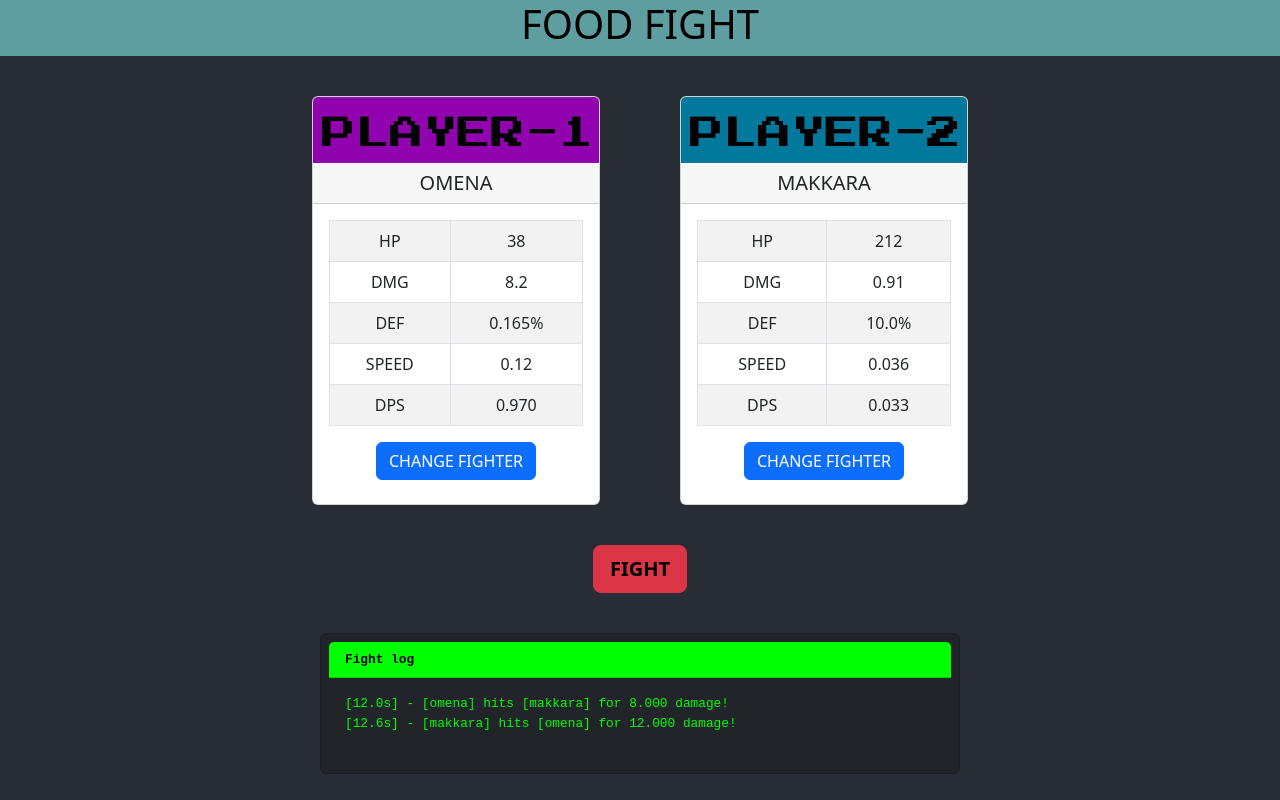
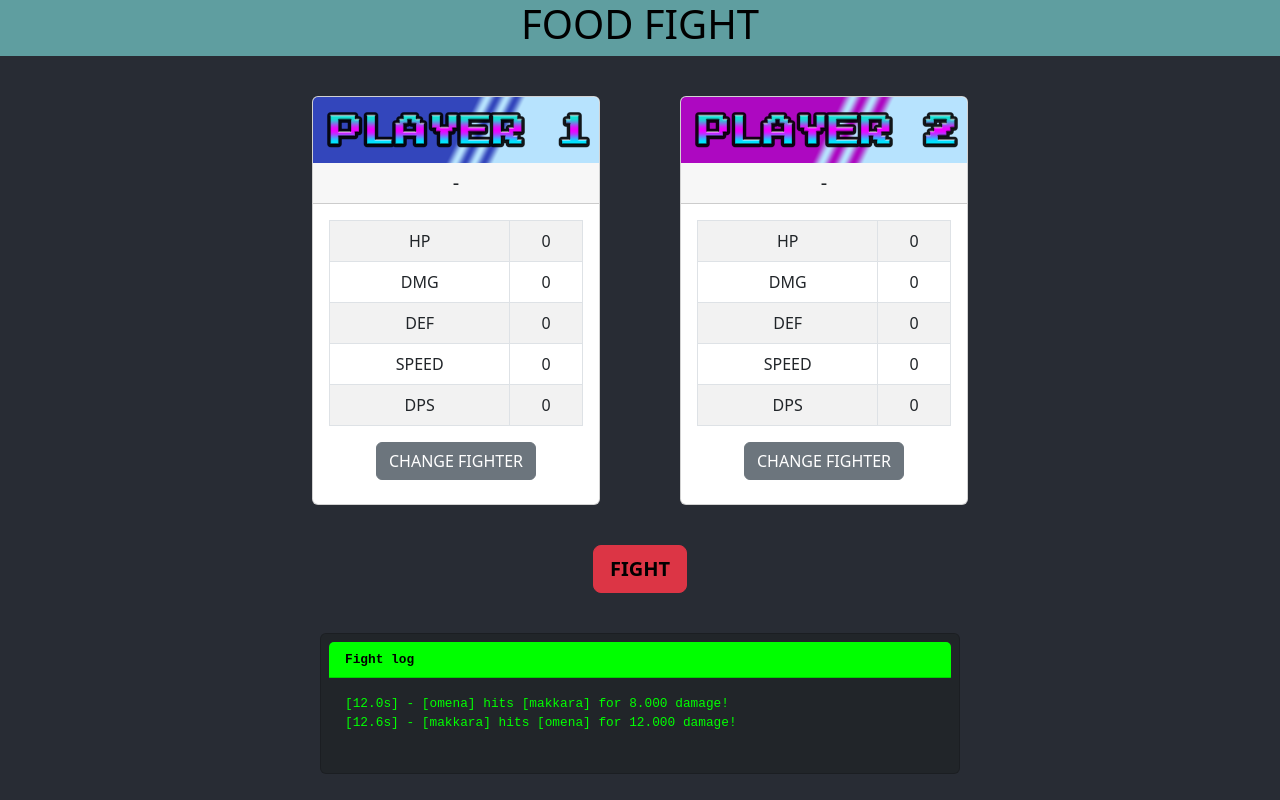
Before and after one commit to matiasraisanen/food-fight, a React (Create React App) app in the folder static/: page / in a window 1280 px wide. Built offline with nearby package versions, Linux system fonts and the light colour scheme.

Commit message:
front updates

```diff
--- a/static/src/App.js
+++ b/static/src/App.js
@@ -1,25 +1,63 @@
-import './App.css';
-import 'bootstrap/dist/css/bootstrap.min.css';
-import FighterCard from './components/FighterCard.js';
-import FightLog from './components/FightLog';
-import { Button } from 'react-bootstrap';
-
-import SearchForm from './components/SearchForm.js';
+import "./App.css";
+import "bootstrap/dist/css/bootstrap.min.css";
+import FighterCard from "./components/FighterCard.js";
+import FightLog from "./components/FightLog";
+import { Button } from "react-bootstrap";
+import { useState } from "react";
 // import { Card, Table } from 'react-bootstrap';
 
 function App() {
+  const [player1, setPlayer1] = useState({
+    name: "-",
+    energy: "",
+    carbs: "",
+    protein: "",
+    fat: "",
+    cooldown: "",
+  });
+  const [player2, setPlayer2] = useState({
+    name: "-",
+    energy: "",
+    carbs: "",
+    protein: "",
+    fat: "",
+    cooldown: "",
+  });
+
   return (
     <div className="App">
-      <div className="Title"><h1>FOOD FIGHT</h1></div>
+      <div className="Title">
+        <h1>FOOD FIGHT</h1>
+      </div>
 
       <div className="App-cardZone">
-        <FighterCard name="omena" realName="Omena, ulkomainen, kuorineen" energy="38.852571462547175" carbs="8.19540006637573" protein="0.165299997925758 " fat="100" cooldown="8.447700065597887" image="./images/p1.png" />
-        <FighterCard name="makkara" realName="Raakamakkara, siskonmakkara" energy="212.05504207491708" carbs="0.907999961197376" protein="10.0061154522777" fat="16.7246096517605" cooldown="27.638725065235576" player="2" image="./images/p2.png" />
+
+        <FighterCard
+          name={player1.name}
+          energy={player1.energy}
+          carbs={player1.carbs}
+          protein={player1.protein}
+          fat={player1.fat}
+          cooldown={player1.cooldown}
+          playerNo="1"
+        />
+
+        <FighterCard
+          name={player2.name}
+          energy={player2.energy}
+          carbs={player2.carbs}
+          protein={player2.protein}
+          fat={player2.fat}
+          cooldown={player2.cooldown}
+          playerNo="2"
+        />
+
       </div>
 
-
       <div>
-        <Button variant="danger" size="lg" style={{ color: "black", "font-weight": "bold" }}>FIGHT</Button>
+        <Button variant="danger" size="lg" style={{ color: "black", "font-weight": "bold" }}>
+          FIGHT
+        </Button>
       </div>
 
       <div>
--- a/static/src/components/FighterCard.js
+++ b/static/src/components/FighterCard.js
@@ -1,41 +1,69 @@
-import { Card, Table, Button } from 'react-bootstrap';
+import { Card, Table } from 'react-bootstrap';
+import React, { useState, useRef } from 'react';
+import Button from 'react-bootstrap/Button';
+import Overlay from 'react-bootstrap/Overlay';
+import Popover from 'react-bootstrap/Popover';
+import Form from 'react-bootstrap/Form';
+import Row from 'react-bootstrap/Row';
+import Col from 'react-bootstrap/Col';
 
-export default function FighterCard({ name, realName, energy, carbs, protein, fat, cooldown, image }) {
+export default function FighterCard({ name, energy, carbs, protein, fat, cooldown, playerNo }) {
+  const [show, setShow] = useState(false);
+  const [target, setTarget] = useState(null);
+  const ref = useRef(null);
+
+  const handleClick = (event) => {
+    setShow(!show);
+    setTarget(event.target);
+  };
+
+  const player = {
+    name: name,
+    energy: energy === "" ? 0 : parseInt(energy),
+    carbs: carbs === "" ? 0 : parseInt(carbs).toPrecision(2),
+    protein: protein === "" ? 0 : `${parseInt(protein).toPrecision(3)}%`,
+    fat: fat === "" ? 0 : parseInt(fat),
+    cooldown: cooldown === "" ? 0 : parseInt(cooldown),
+    speed: cooldown === "" ? 0 : parseFloat(1 / cooldown).toPrecision(2),
+    dps: carbs === "" ? 0 : (carbs / cooldown).toFixed(3)
+  }
 
   return (
-    <div style={{ padding: '5vh' }}>
+    <div ref={ref} style={{ padding: '5vh' }}>
       <Card style={{ width: '18rem' }}>
-        <Card.Img variant="top" src={image} />
+        <Card.Img variant="top" src={`./images/p${playerNo}.png`} />
         <Card.Header as="h5">{name.toUpperCase()}</Card.Header>
         <Card.Body>
           <Table striped bordered hover responsive>
             <tbody>
               <tr>
                 <td>HP</td>
-                <td>{parseInt(energy)}</td>
+                <td>{player.energy}</td>
               </tr>
               <tr>
                 <td>DMG</td>
-                <td>{parseFloat(carbs).toPrecision(2)}</td>
+                <td>{player.carbs}</td>
               </tr>
               <tr>
                 <td>DEF</td>
-                <td>{parseFloat(protein).toPrecision(3)}%</td>
+                <td>{player.protein}</td>
               </tr>
               <tr>
                 <td>SPEED</td>
-                <td>{parseFloat(1 / cooldown).toPrecision(2)}</td>
+                <td>{player.speed}</td>
               </tr>
               <tr>
                 <td>DPS</td>
-                <td>{(carbs / cooldown).toFixed(3)}</td>
+                <td>{player.dps}</td>
               </tr>
             </tbody>
           </Table>
 
-          <Button variant="primary" type="submit" className="mb-2">
+          <Button onClick={handleClick} variant="secondary" type="submit" className="mb-2">
             CHANGE FIGHTER
           </Button>
+
+
         </Card.Body>
       </Card>
     </div>
```
Also changed, not shown: static/public/images/p1.png, static/public/images/p2.png, static/public/manifest.json.
